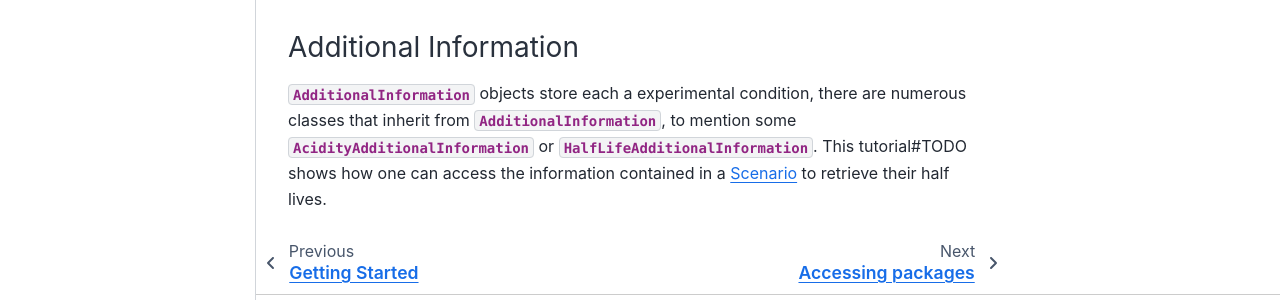
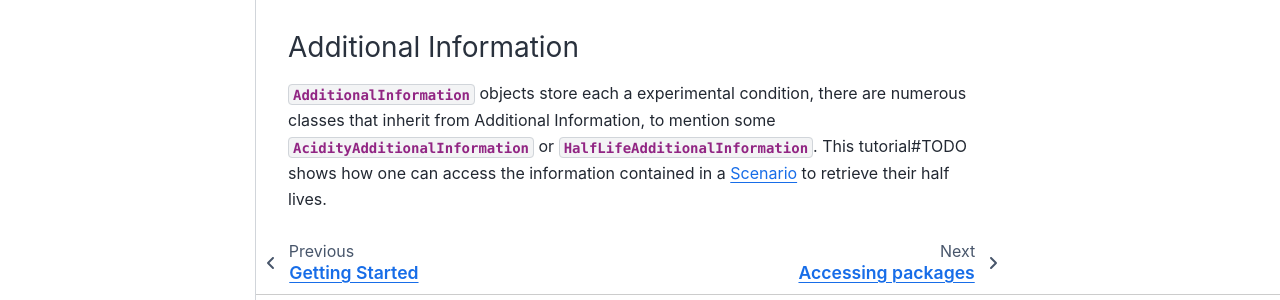
Before and after one commit to enviPath/enviPath-python, a Sphinx documentation site: the page built from docs/source/objects.rst, in a window 1280 px wide and 900 px high, scrolled down 2960 px. Shown: the part 527-827 px from the top of the window. Built offline with Sphinx 7.4.7 and the Sphinx Book theme 1.1.4, drawn with Linux system fonts in a browser that asks for light colours; pages that are not in the unit, such as notebooks, are missing from menus; comment, search, counter and statistics services are not loaded.

Commit message:
Added documentation

```diff
--- a/docs/source/objects.rst
+++ b/docs/source/objects.rst
@@ -139,6 +139,6 @@ Additional Information
 ~~~~~~~~~~~~~~~~~~~~~~
 
 :class:`AdditionalInformation` objects store each a experimental condition, there are numerous classes that inherit from
-:class:`AdditionalInformation`, to mention some
+Additional Information, to mention some
 :class:`AcidityAdditionalInformation` or :class:`HalfLifeAdditionalInformation`.
 This tutorial#TODO shows how one can access the information contained in a :ref:`Scenario` to retrieve their half lives.
```
